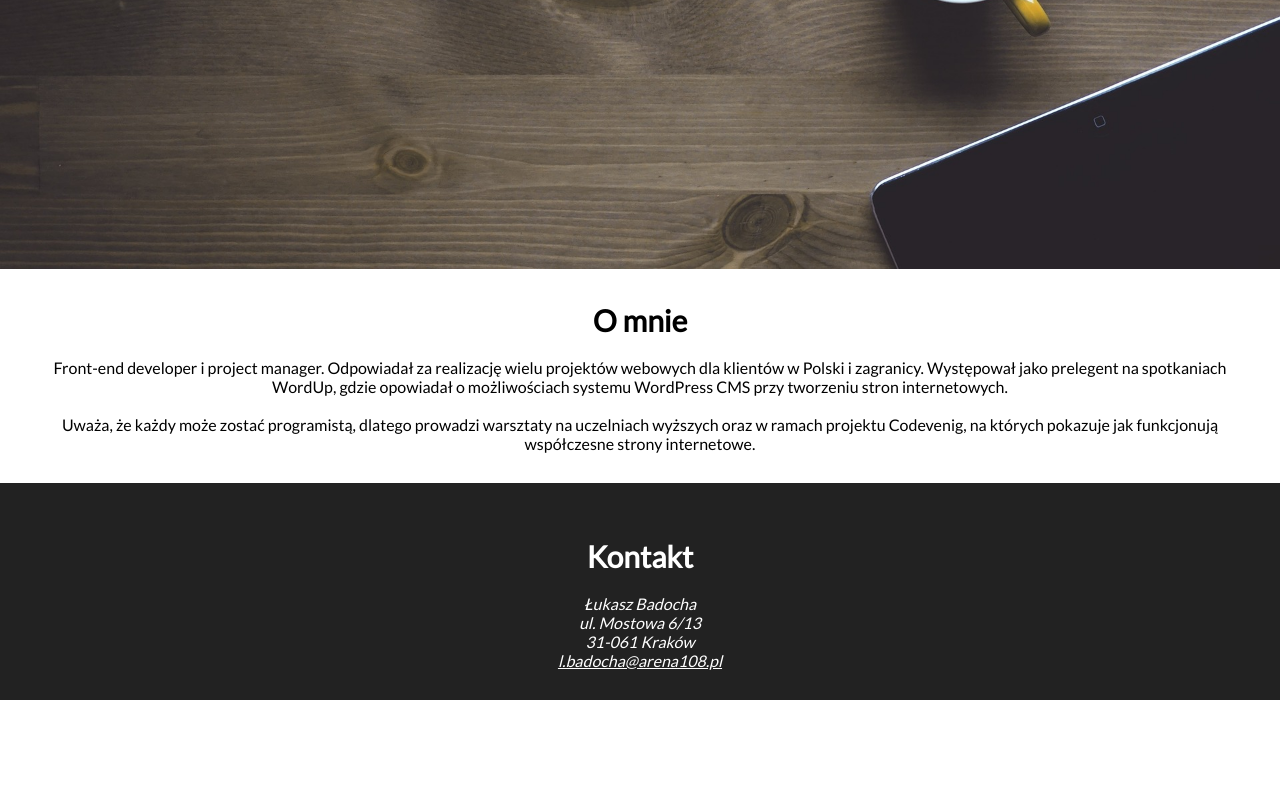
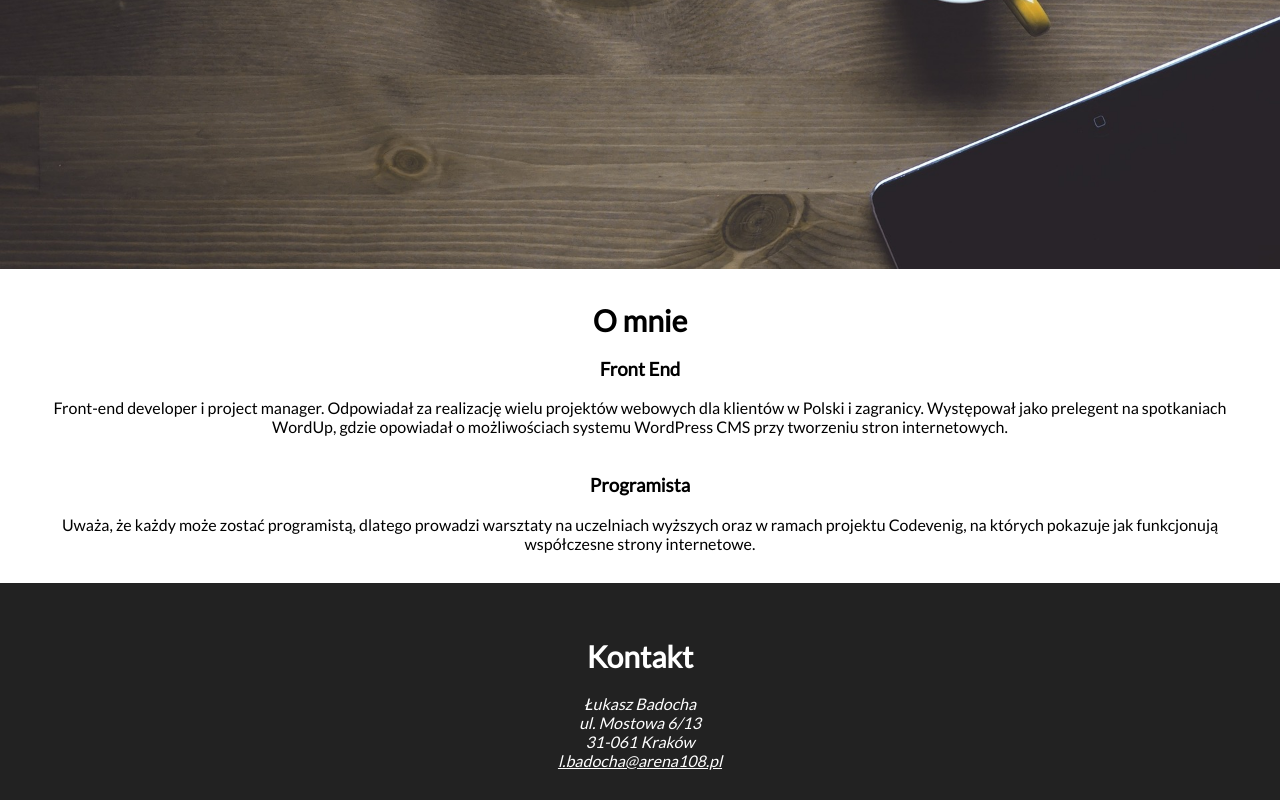
Before and after one commit to wiemka/zadanie-html5, a plain HTML site: page index.html in a window 1280 px wide. Shown: the part 651-1451 px from the top of the page. Before the commit the page ends 1351 px from the top, so only its background shows below. Drawn offline with Linux system fonts and the light colour scheme.

Commit message:
poprawa artykulow

```diff
--- a/index.html
+++ b/index.html
@@ -27,10 +27,14 @@
 
   <section id="about">
     <h2 id="about-header">O mnie</h2>
-    <article class="about-content">Front-end developer i project manager. Odpowiadał za realizację wielu projektów webowych dla klientów w Polski i zagranicy. Występował jako prelegent na spotkaniach WordUp, gdzie opowiadał o możliwościach systemu WordPress CMS przy tworzeniu stron internetowych.</article>
+    <article class="about-content">
+        <h3>Front End</h3>
+        Front-end developer i project manager. Odpowiadał za realizację wielu projektów webowych dla klientów w Polski i zagranicy. Występował jako prelegent na spotkaniach WordUp, gdzie opowiadał o możliwościach systemu WordPress CMS przy tworzeniu stron internetowych.</article>
     <br />
 
-    <article class="about-content"> Uważa, że każdy może zostać programistą, dlatego prowadzi warsztaty na uczelniach wyższych oraz w ramach projektu Codevenig, na których pokazuje jak funkcjonują współczesne strony internetowe.</article>
+    <article class="about-content">
+        <h3>Programista</h3>
+        Uważa, że każdy może zostać programistą, dlatego prowadzi warsztaty na uczelniach wyższych oraz w ramach projektu Codevenig, na których pokazuje jak funkcjonują współczesne strony internetowe.</article>
 
   </section>
 
```
